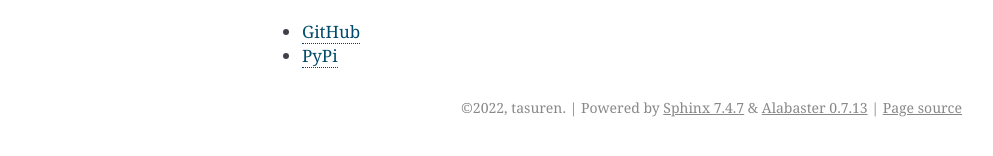
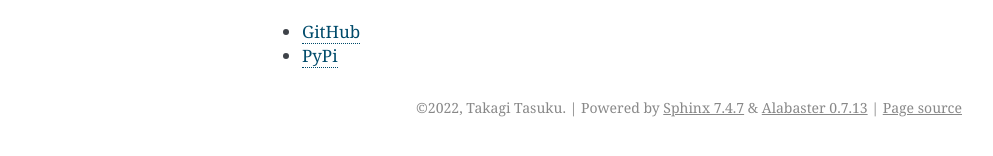
Before and after one commit to tasuren/ipcs, a Sphinx documentation site: the page built from docs/index.rst, in a window 1280 px wide. Shown: the part 562-718 px from the top of the page, without its empty margins (148-1141 px from the left). Built offline with Sphinx 7.4.7, drawn with Linux system fonts in a browser that asks for light colours.

```diff
--- a/docs/conf.py
+++ b/docs/conf.py
@@ -18,8 +18,8 @@
 # -- Project information -----------------------------------------------------
 
 project = 'ipcs'
-copyright = '2022, tasuren'
-author = 'tasuren'
+author = 'Takagi Tasuku'
+copyright = '2022, %s' % author
 
 # The full version, including alpha/beta/rc tags
 with open("../ipcs/__init__.py", "r") as f:
```
Also changed, not shown: .readthedocs.yml.
